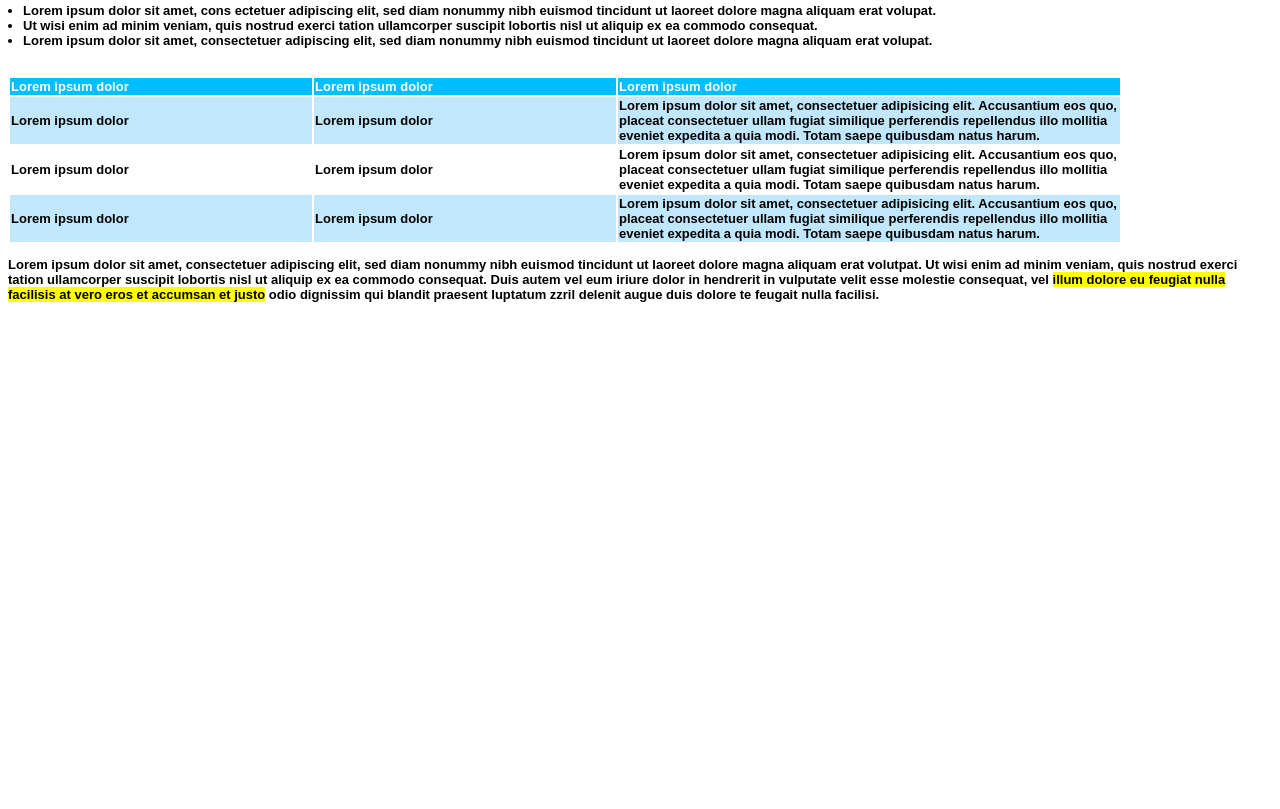
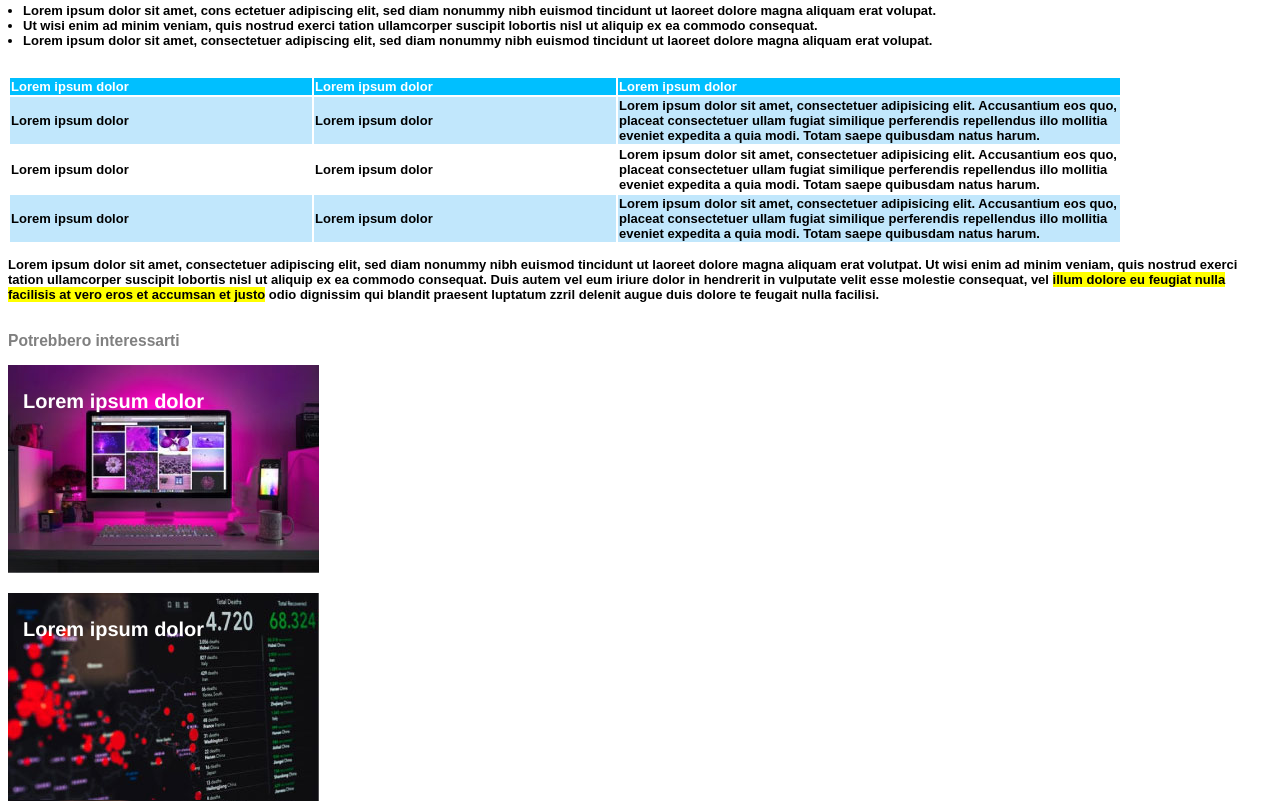
Before and after one commit to AndreazzaRiccardo/html-css-booleaner, a plain HTML site: page index.html in a window 1280 px wide. Shown: the part 734-1543 px from the top of the page. Before the commit the page ends 1049 px from the top, so only its background shows below. Drawn offline with Linux system fonts and the light colour scheme.

Commit message:
add: footer

```diff
--- a/css/style.css
+++ b/css/style.css
@@ -81,5 +81,39 @@
         background-color: rgb(193, 231, 252);
     }
 
+    /* /second section whit list and table */
 
-    /* /second section whit list and table */
+/* FOOTER */
+
+    .p-footer {
+        color: gray;
+        font-size:larger;
+        margin-top: 30px;
+    }
+
+
+
+    .img-footer1 {
+        background-image: url(../img/monitor.jpg);
+        width: 296px;
+        height: 183px;
+        color: white;
+        font-family: 'Franklin Gothic Medium', 'Arial Narrow', Arial, sans-serif;
+        font-size: 20px;
+        padding-top:25px;
+        padding-left: 15px;
+
+    }
+
+    .img-footer2 {
+        background-image: url(../img/graph.jpg);
+        width: 296px;
+        height: 183px;
+        margin-top: 20px;
+        color: white;
+        font-family: 'Franklin Gothic Medium', 'Arial Narrow', Arial, sans-serif;
+        padding-top:25px;
+        padding-left: 15px;
+        font-size: 20px;
+
+    }
--- a/index.html
+++ b/index.html
@@ -86,7 +86,11 @@
         <!-- /Second section whit list and table -->
     <!-- /MAIN -->
     <!-- FOOTER -->
+        <p class="p-footer">Potrebbero interessarti</p>
 
+        <div class="img-footer1">Lorem ipsum dolor</div>
+
+        <div class="img-footer2">Lorem ipsum dolor</div>
 
     <!-- /FOOTER -->
 
```
